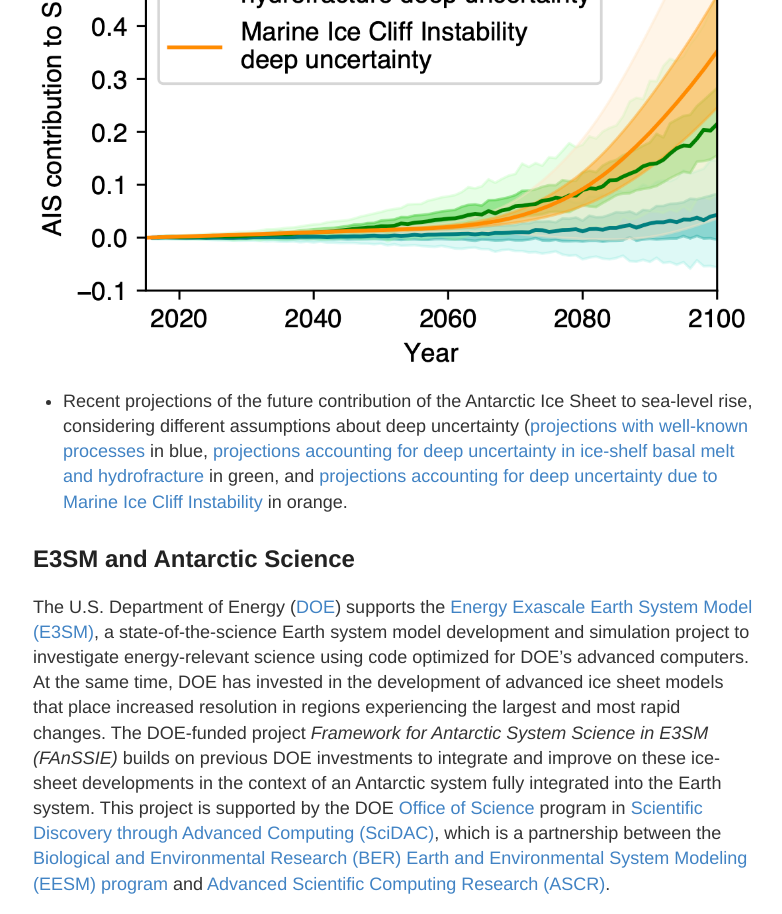
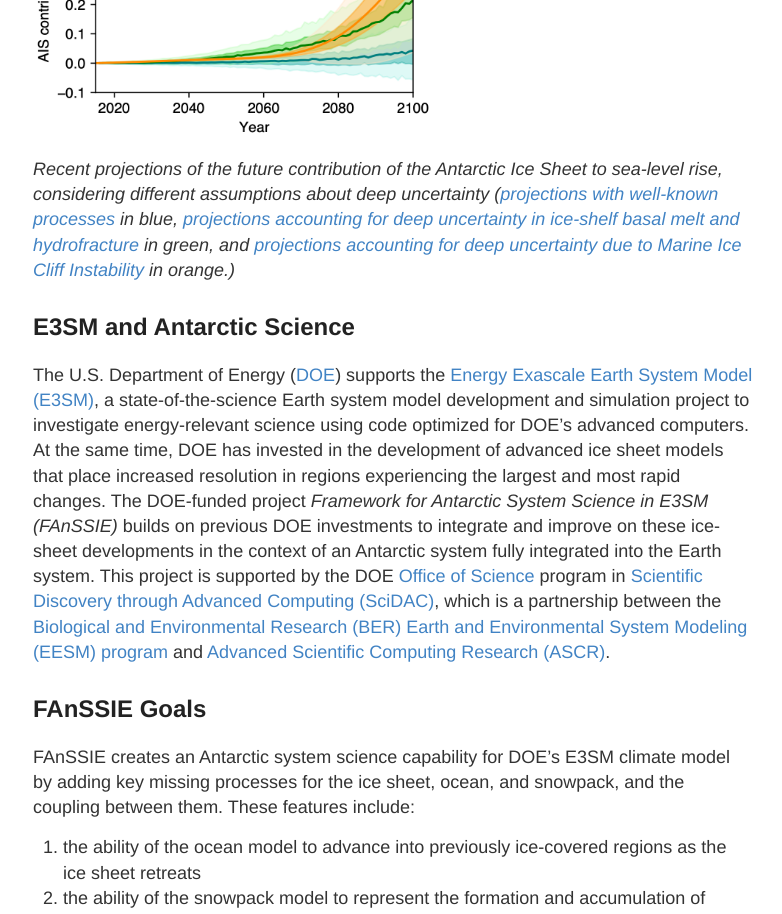
Before and after one commit to FANSSIE/fanssie.github.io, a Jekyll site: the page built from index.md, in a window 1280 px wide and 1400 px high, scrolled down 887 px. Shown: the top 914 px of the window, without its empty margins (247-1029 px from the left). Built offline with Jekyll 4.4.1, drawn with Linux system fonts in a browser that asks for light colours; some of the changed text lies outside the part shown.

Commit message:
little fixes

```diff
--- a/index.md
+++ b/index.md
@@ -8,8 +8,9 @@ layout: default
 
 Sea-level rise (SLR) is a major impact of anthropogenic climate change, and future increases in sea level will lead to devastating impacts on coastal populations and infrastructure.    While the human, infrastructure, financial, and global security impacts of future SLR are immense, large uncertainty in projections complicate plans for mitigation and adaptation.   Despite more than a decade of effort and substantial improvements in ice-sheet models  future mass loss from the Antarctic Ice Sheet (AIS) remains the largest source of uncertainty in future SLR.   Because of the presence of tipping points and threshold processes in AIS evolution  and feedbacks between AIS and the larger climate system, future SLR is subject to "deep uncertainty".  Addressing this deep uncertainty  requires accurate incorporation of the known and hypothesized AIS tipping point processes into ice-sheet and Earth-system models, where they are currently poorly represented or completely absent.
 
-![AIS deep uncertainty](images/AIS_uncertainty.png)
-* Recent projections of the future contribution of the Antarctic Ice Sheet to sea-level rise, considering different assumptions about deep uncertainty ([projections with well-known processes](https://www.nature.com/articles/s41586-021-03302-y) in blue, [projections accounting for deep uncertainty in ice-shelf basal melt and hydrofracture](https://www.nature.com/articles/s41586-021-03302-y) in green, and [projections accounting for deep uncertainty due to Marine Ice Cliff Instability](https://www.nature.com/articles/s41586-021-03427-0) in orange.
+![AIS deep uncertainty](images/AIS_uncertainty.png){: width="400" }
+
+*Recent projections of the future contribution of the Antarctic Ice Sheet to sea-level rise, considering different assumptions about deep uncertainty ([projections with well-known processes](https://www.nature.com/articles/s41586-021-03302-y) in blue, [projections accounting for deep uncertainty in ice-shelf basal melt and hydrofracture](https://www.nature.com/articles/s41586-021-03302-y) in green, and [projections accounting for deep uncertainty due to Marine Ice Cliff Instability](https://www.nature.com/articles/s41586-021-03427-0) in orange.)*
 
 ## E3SM and Antarctic Science
 
@@ -17,7 +18,13 @@ The U.S. Department of Energy ([DOE](https://energy.gov/)) supports the [Energy
 
 ## FAnSSIE Goals
 
-FAnSSIE creates an Antarctic system science capability for DOE’s E3SM climate model by adding key missing processes for the ice sheet, ocean, and snowpack, and the coupling between them.  These features include 1) the ability of the ocean model to advance into previously ice-covered regions as the ice sheet retreats, 2) the ability of the snowpack model to represent the formation and accumulation of meltwater in the snowpack, which can ultimately contribute to fracturing of the ice beneath, 3) a representation of flowing ice that combines ductile and brittle behavior needed to simulate the formation of rifts and icebergs, 4) the ability of the ice-sheet model mesh to align and evolve with rifts as they develop.  These capabilities are supplemented by improvements to computational performance, more accurate representation of ice-sheet model physics, and a workflow for quantifying the uncertainty in sea-level change projections.  FAnSSIE builds on the development of the ice-sheet model MALI under the [ProSPect](https://doe-prospect.github.io/) SciDAC4 project.
+FAnSSIE creates an Antarctic system science capability for DOE’s E3SM climate model by adding key missing processes for the ice sheet, ocean, and snowpack, and the coupling between them.  These features include:
+1. the ability of the ocean model to advance into previously ice-covered regions as the ice sheet retreats
+2. the ability of the snowpack model to represent the formation and accumulation of meltwater in the snowpack, which can ultimately contribute to fracturing of the ice beneath
+3. a representation of flowing ice that combines ductile and brittle behavior needed to simulate the formation of rifts and icebergs
+4. the ability of the ice-sheet model mesh to align and evolve with rifts as they develop
+
+These capabilities are supplemented by improvements to computational performance, more accurate representation of ice-sheet model physics, and a workflow for quantifying the uncertainty in sea-level change projections.  FAnSSIE builds on the development of the ice-sheet model MALI under the [ProSPect](https://doe-prospect.github.io/) SciDAC4 project.
 
 FAnSSIE began in September 2022.  More information will be added as the project progresses.
 
```
Also changed, not shown: highlights.md (+3 -2 lines), people.md (+1 -0 lines), publications.md (+1 -1 lines), README.md, images/MPASfigure.png (added).
